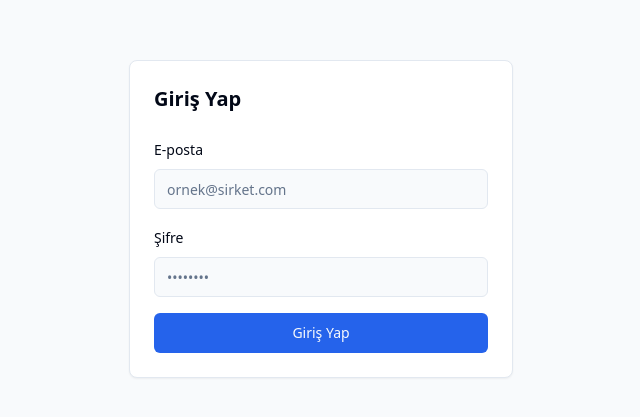
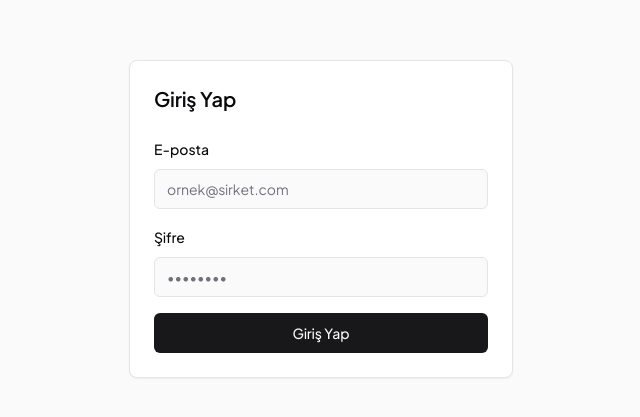
Before and after one commit to Divizyon/cargo-pilot, a React (Vite) app in the folder apps/frontend/: page /auth/login in a window 1280 px wide. Shown: the part 181-598 px from the top of the page, without its empty margins (319-959 px from the left). Built offline with nearby package versions, Linux system fonts and the light colour scheme; no server answers.

Commit message:
UI Kit tasarım token'ları Zinc paletiyle güncellendi, Plus Jakarta Sans eklendi

```diff
--- a/apps/frontend/src/index.css
+++ b/apps/frontend/src/index.css
@@ -1,3 +1,5 @@
+@import url('https://fonts.googleapis.com/css2?family=Plus+Jakarta+Sans:ital,wght@0,200..800;1,200..800&display=swap');
+
 @tailwind base;
 @tailwind components;
 @tailwind utilities;
@@ -5,43 +7,43 @@
 @layer base {
   :root {
     /* ------------------------------------------------------------------ */
-    /* Temel yüzey renkleri                                                 */
+    /* Temel yüzey renkleri — Zinc palette                                  */
     /* ------------------------------------------------------------------ */
-    --background: 210 40% 98%;
-    --foreground: 222.2 84% 4.9%;
+    --background: 0 0% 98%;        /* zinc-50  */
+    --foreground: 240 10% 3.9%;    /* zinc-950 */
 
     /* ------------------------------------------------------------------ */
     /* Kart & Popover                                                       */
     /* ------------------------------------------------------------------ */
     --card: 0 0% 100%;
-    --card-foreground: 222.2 84% 4.9%;
+    --card-foreground: 240 10% 3.9%;
     --popover: 0 0% 100%;
-    --popover-foreground: 222.2 84% 4.9%;
+    --popover-foreground: 240 10% 3.9%;
 
     /* ------------------------------------------------------------------ */
-    /* Marka renkleri — UI Kit geldiğinde bu değerler güncellenir          */
+    /* Marka renkleri — Zinc-900 primary (industrial dark)                  */
     /* ------------------------------------------------------------------ */
-    --primary: 221.2 83.2% 53.3%;
-    --primary-foreground: 210 40% 98%;
+    --primary: 240 5.9% 10%;       /* zinc-900 */
+    --primary-foreground: 0 0% 98%; /* zinc-50  */
 
-    --secondary: 210 40% 96.1%;
-    --secondary-foreground: 222.2 47.4% 11.2%;
+    --secondary: 240 4.8% 95.9%;   /* zinc-100 */
+    --secondary-foreground: 240 5.9% 10%;
 
-    --muted: 210 40% 96.1%;
-    --muted-foreground: 215.4 16.3% 46.9%;
+    --muted: 240 4.8% 95.9%;       /* zinc-100 */
+    --muted-foreground: 240 3.7% 46.1%; /* zinc-500 */
 
-    --accent: 210 40% 96.1%;
-    --accent-foreground: 222.2 47.4% 11.2%;
+    --accent: 240 4.8% 95.9%;      /* zinc-100 */
+    --accent-foreground: 240 5.9% 10%;
 
     --destructive: 0 84.2% 60.2%;
-    --destructive-foreground: 210 40% 98%;
+    --destructive-foreground: 0 0% 98%;
 
     /* ------------------------------------------------------------------ */
     /* Form & Sınır çizgileri                                              */
     /* ------------------------------------------------------------------ */
-    --border: 214.3 31.8% 91.4%;
-    --input: 214.3 31.8% 91.4%;
-    --ring: 221.2 83.2% 53.3%;
+    --border: 240 5.9% 90%;        /* zinc-200 */
+    --input: 240 5.9% 90%;         /* zinc-200 */
+    --ring: 240 5.9% 10%;          /* zinc-900 */
 
     /* ------------------------------------------------------------------ */
     /* Yarıçap & Katman efektleri                                          */
@@ -49,38 +51,39 @@
     --radius: 0.5rem;
     --radius-xl: 1rem;
 
-    /* Yüzen paneller (Modal, Toast, Drawer) için — UI Kit gelene kadar   */
     --surface-overlay: 255 255 255 / 0.13;
     --overlay-blur: 12px;
   }
 
   .dark {
-    --background: 222.2 84% 4.9%;
-    --foreground: 210 40% 98%;
+    --background: 240 10% 3.9%;    /* zinc-950 */
+    --foreground: 0 0% 98%;        /* zinc-50  */
 
-    --card: 222.2 84% 4.9%;
-    --card-foreground: 210 40% 98%;
-    --popover: 222.2 84% 4.9%;
-    --popover-foreground: 210 40% 98%;
+    --card: 240 5.9% 10%;          /* zinc-900 */
+    --card-foreground: 0 0% 98%;
+    --popover: 240 10% 3.9%;       /* zinc-950 */
+    --popover-foreground: 0 0% 98%;
 
-    --primary: 217.2 91.2% 59.8%;
-    --primary-foreground: 222.2 47.4% 11.2%;
+    --primary: 0 0% 98%;           /* zinc-50 (açık yüzey üstü koyu bg'de) */
+    --primary-foreground: 240 5.9% 10%;
 
-    --secondary: 217.2 32.6% 17.5%;
-    --secondary-foreground: 210 40% 98%;
+    --secondary: 240 3.7% 15.9%;   /* zinc-800 */
+    --secondary-foreground: 0 0% 98%;
 
-    --muted: 217.2 32.6% 17.5%;
-    --muted-foreground: 215 20.2% 65.1%;
+    --muted: 240 3.7% 15.9%;       /* zinc-800 */
+    --muted-foreground: 240 5% 64.9%; /* zinc-400 */
 
-    --accent: 217.2 32.6% 17.5%;
-    --accent-foreground: 210 40% 98%;
+    --accent: 240 3.7% 15.9%;      /* zinc-800 */
+    --accent-foreground: 0 0% 98%;
 
     --destructive: 0 62.8% 30.6%;
-    --destructive-foreground: 210 40% 98%;
+    --destructive-foreground: 0 0% 98%;
 
-    --border: 217.2 32.6% 17.5%;
-    --input: 217.2 32.6% 17.5%;
-    --ring: 224.3 76.3% 48%;
+    --border: 240 3.7% 15.9%;      /* zinc-800 */
+    --input: 240 3.7% 15.9%;       /* zinc-800 */
+    --ring: 240 4.9% 83.9%;        /* zinc-300 */
+
+    --surface-overlay: 0 0% 0% / 0.2;
   }
 
   * {
--- a/apps/frontend/tailwind.config.ts
+++ b/apps/frontend/tailwind.config.ts
@@ -5,6 +5,9 @@
   content: ["./index.html", "./src/**/*.{ts,tsx}"],
   theme: {
     extend: {
+      fontFamily: {
+        sans: ["Plus Jakarta Sans", "sans-serif"],
+      },
       colors: {
         background:  "hsl(var(--background))",
         foreground:  "hsl(var(--foreground))",
```
